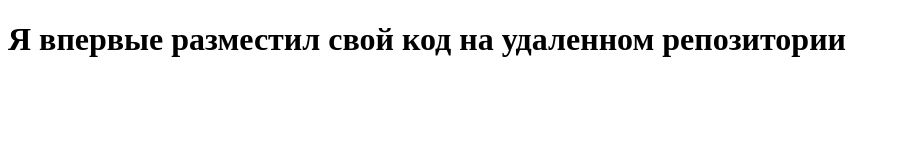
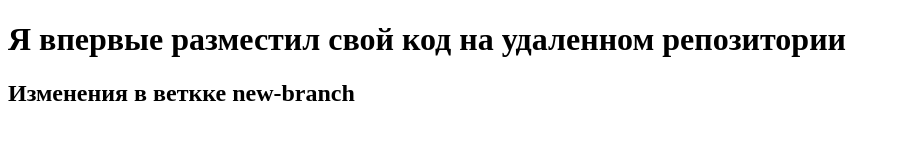
Before and after one commit to egoist4224/test_repo, a plain HTML site: page index.html in a window 1280 px wide. Shown: the whole page, without its empty margins (0-900 px from the left). Drawn offline with Linux system fonts and the light colour scheme.

Commit message:
add h2 in new-branch

```diff
--- a/index.html
+++ b/index.html
@@ -7,5 +7,6 @@
 </head>
 <body>
     <h1>Я впервые разместил свой код на удаленном репозитории</h1>
+    <h2>Изменения в веткке new-branch</h2>
 </body>
 </html>
```
